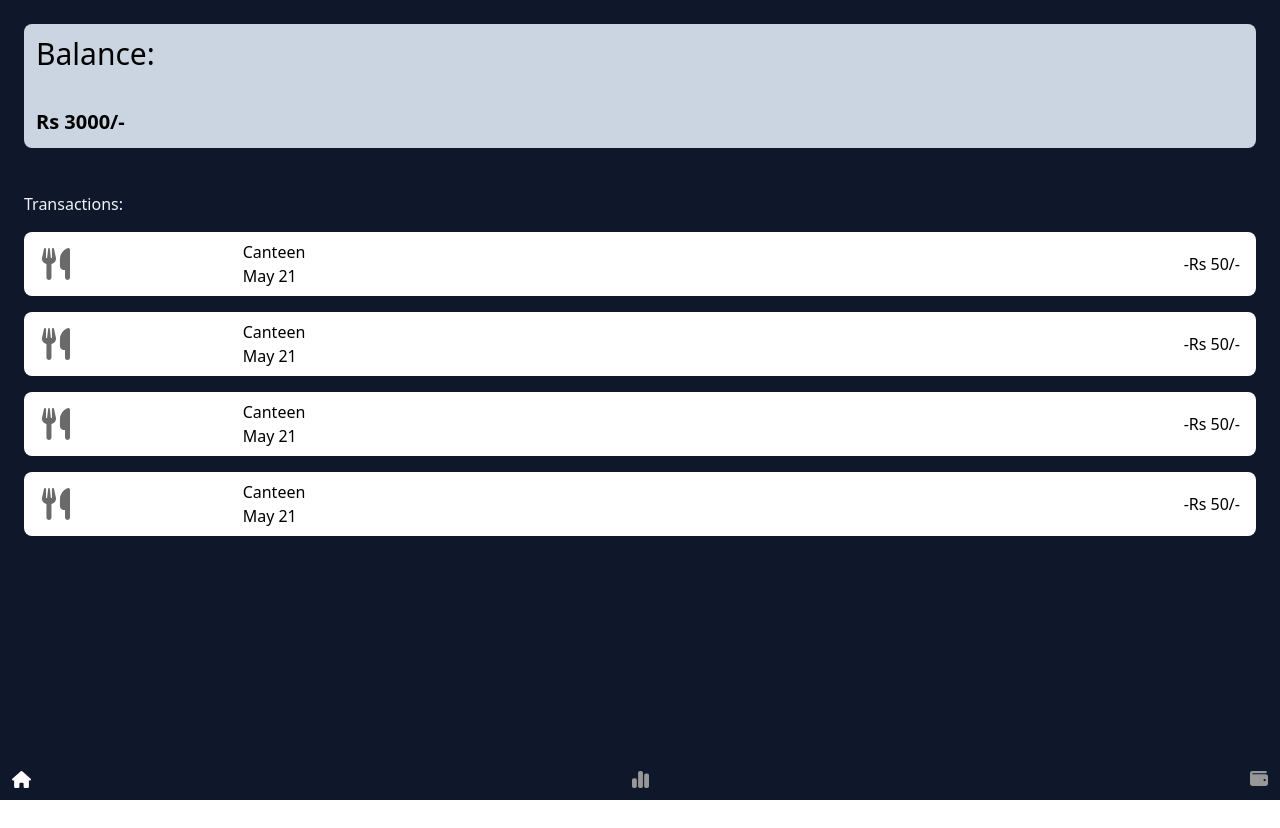
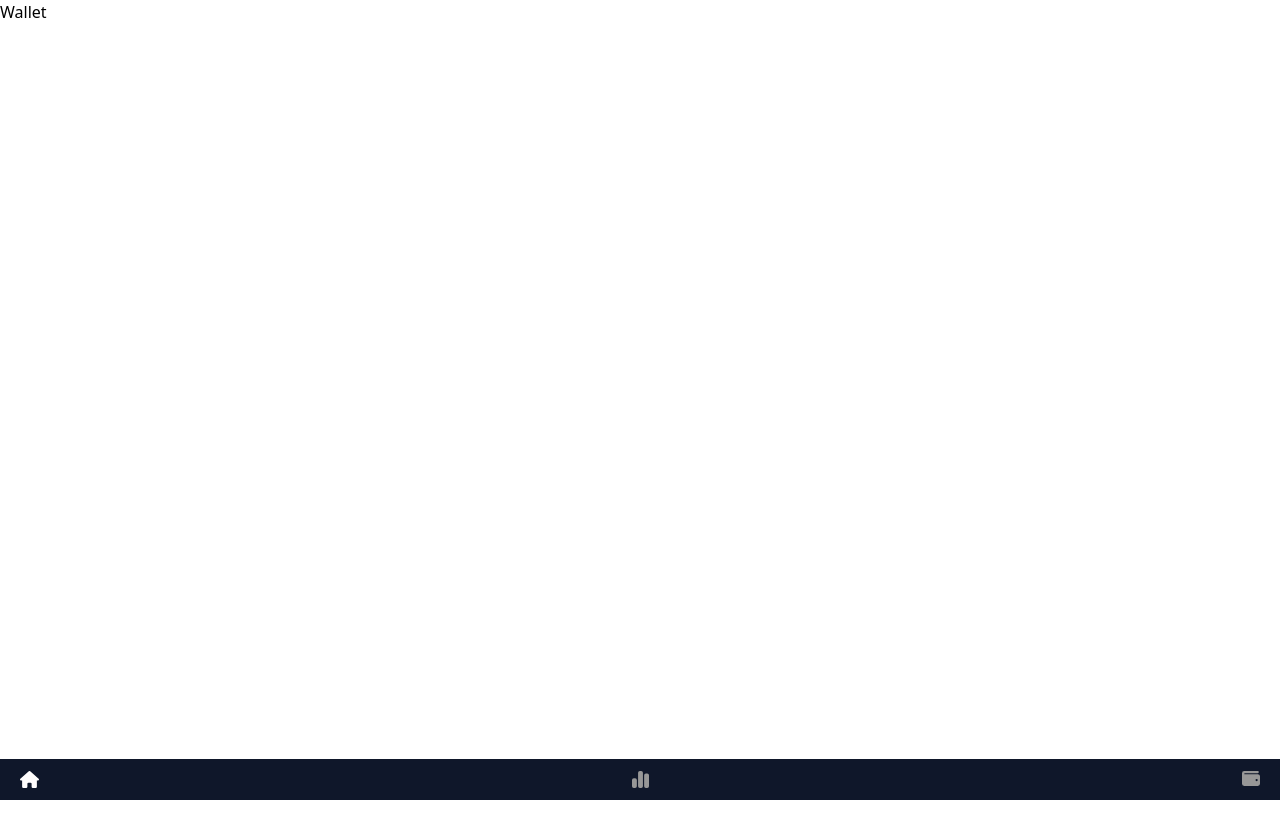
Before and after one commit to Twentyquid/Hackernel_project, a React (Create React App) app: page /wallet in a window 1280 px wide. After the commit the page ends 800 px from the top, so only its background shows below. Built offline with nearby package versions, Linux system fonts and the light colour scheme.

Commit message:
added browser router

```diff
--- a/package.json
+++ b/package.json
@@ -10,6 +10,7 @@
     "react": "^18.2.0",
     "react-dom": "^18.2.0",
     "react-redux": "^8.0.2",
+    "react-router-dom": "^6.3.0",
     "react-scripts": "5.0.1",
     "redux": "^4.2.0",
     "redux-thunk": "^2.4.1",
--- a/src/App.js
+++ b/src/App.js
@@ -1,15 +1,22 @@
 import React from "react";
+import { Routes, Route } from "react-router-dom";
 import Account from "./components/Account";
 import Transactions from "./components/Transactions";
 import BottomNav from "./components/BottomNav";
+import Home from "./components/Home";
+import Stats from "./components/Stats";
+import Wallet from "./components/Wallet";
 
 function App() {
   return (
-    <div className="bg-slate-900 h-screen p-6 pb-0 mb-7">
-      <Account></Account>
-      <Transactions></Transactions>
+    <>
+      <Routes>
+        <Route path="/" element={<Home />} />
+        <Route path="/stats" element={<Stats></Stats>} />
+        <Route path="/wallet" element={<Wallet></Wallet>} />
+      </Routes>
       <BottomNav></BottomNav>
-    </div>
+    </>
   );
 }
 
--- a/src/components/BottomNav.jsx
+++ b/src/components/BottomNav.jsx
@@ -1,4 +1,5 @@
 import React from "react";
+import { Link } from "react-router-dom";
 import home from "../images/house-solid.svg";
 import chart from "../images/chart-simple-solid.svg";
 import wallet from "../images/wallet-solid.svg";
@@ -6,22 +7,28 @@ import wallet from "../images/wallet-solid.svg";
 function BottomNav() {
   return (
     <div>
-      <ul className="flex justify-between bg-slate-900 fixed bottom-0 w-full left-0 p-3">
+      <ul className="flex justify-between bg-slate-900 fixed bottom-0 w-full left-0 p-3 px-5">
+        <Link to="/">
           <li>
             <div>
               <img src={home} alt="" />
             </div>
           </li>
+        </Link>
+        <Link to="/stats">
           <li>
             <div>
               <img src={chart} alt="" />
             </div>
           </li>
+        </Link>
+        <Link to="/wallet">
           <li>
             <div>
               <img src={wallet} alt="" />
             </div>
           </li>
+        </Link>
       </ul>
     </div>
   );
--- /dev/null
+++ b/src/components/Home.jsx
@@ -0,0 +1,12 @@
+import React from "react";
+import Account from "./Account";
+import Transactions from "./Transactions";
+
+export default function Home() {
+  return (
+    <div className="bg-slate-900 h-screen p-6 pb-0 mb-7">
+      <Account></Account>
+      <Transactions></Transactions>
+    </div>
+  );
+}
--- /dev/null
+++ b/src/components/Stats.jsx
@@ -0,0 +1,5 @@
+import React from "react";
+
+export default function Stats() {
+  return <div>Stats</div>;
+}
--- /dev/null
+++ b/src/components/Wallet.jsx
@@ -0,0 +1,5 @@
+import React from "react";
+
+export default function Wallet() {
+  return <div>Wallet</div>;
+}
--- a/src/index.js
+++ b/src/index.js
@@ -1,5 +1,6 @@
 import React from "react";
 import ReactDOM from "react-dom/client";
+import { BrowserRouter } from "react-router-dom";
 import "./index.css";
 import App from "./App";
 import * as serviceWorkerRegistration from "./serviceWorkerRegistration";
@@ -8,7 +9,9 @@ import reportWebVitals from "./reportWebVitals";
 const root = ReactDOM.createRoot(document.getElementById("root"));
 root.render(
   <React.StrictMode>
-    <App />
+    <BrowserRouter>
+      <App />
+    </BrowserRouter>
   </React.StrictMode>
 );
 
```
Also changed, not shown: 1 other file (tests, documents, lock files or other folders). Lines whose indentation alone changed are shown as unchanged.
